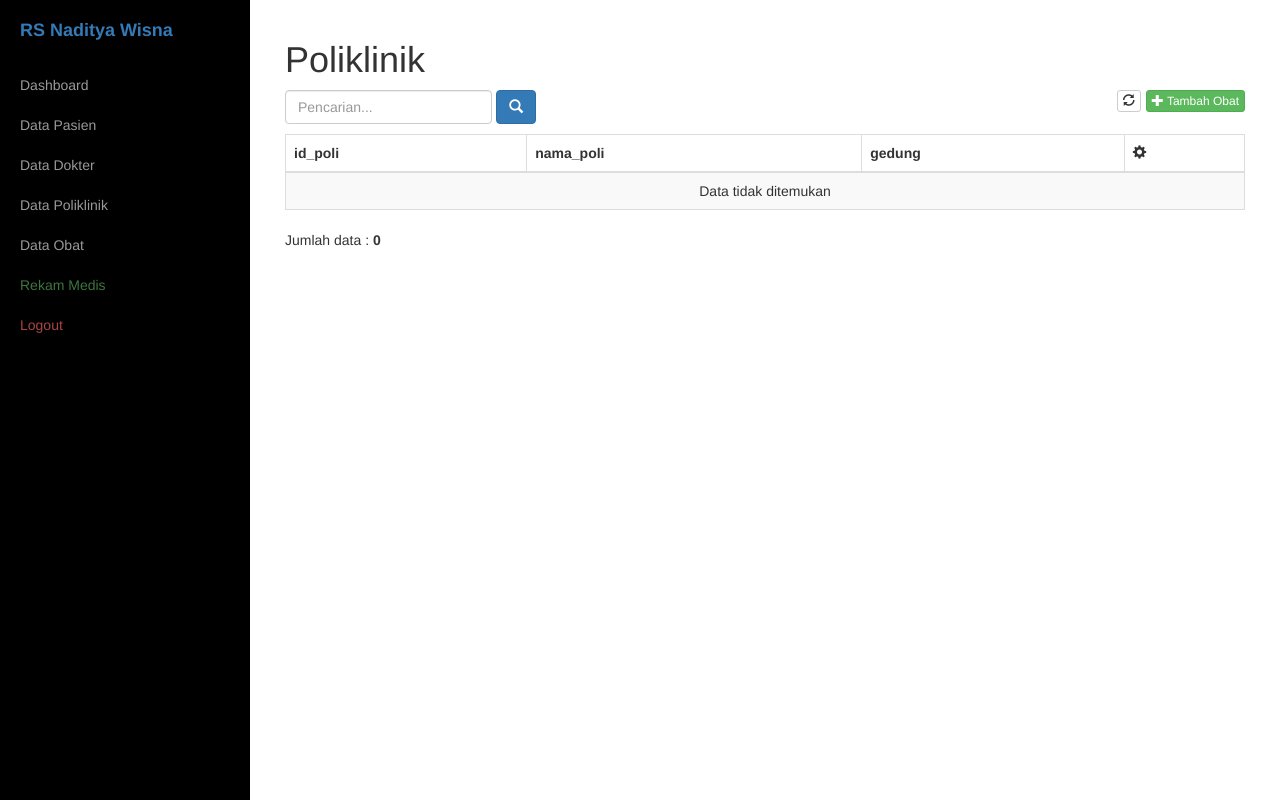
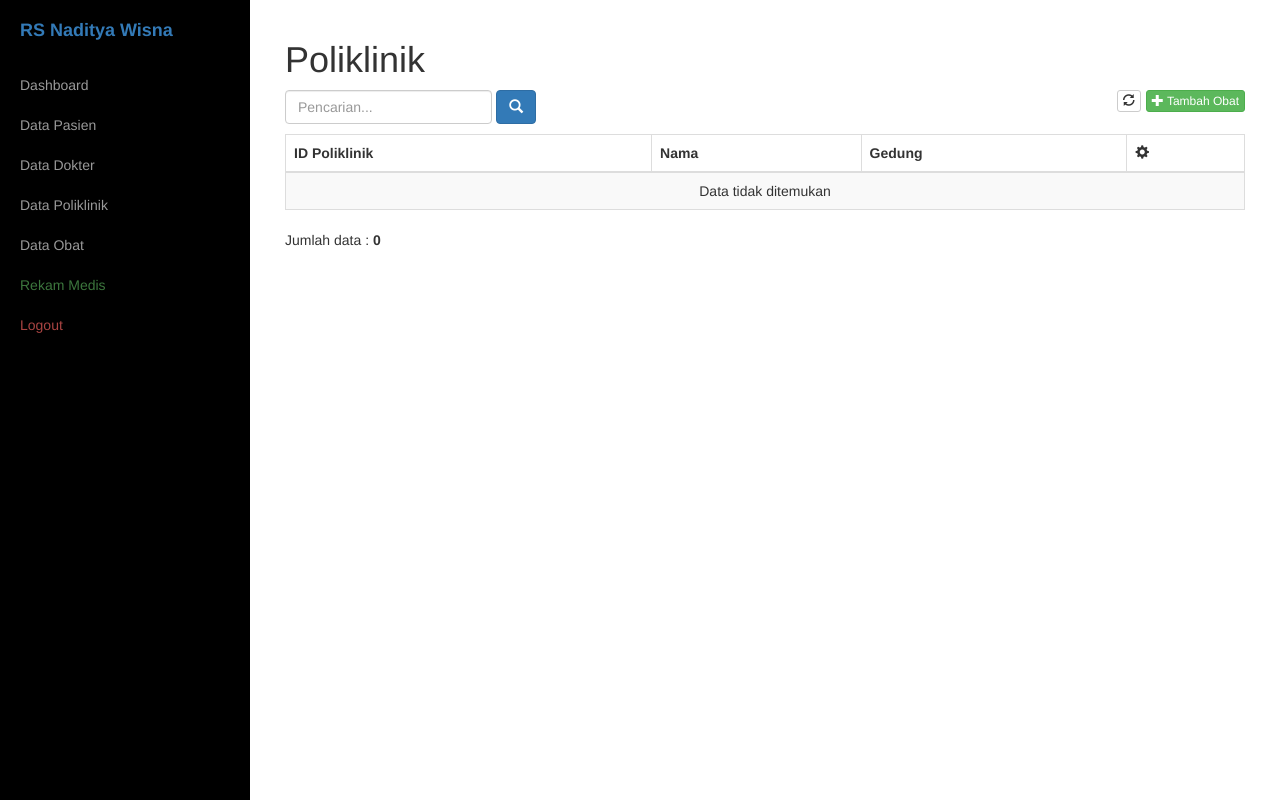
Before and after one commit to Danazzz/rekam_medis, a PHP site: page /Klp3_ProjectWeb/poliklinik/data.php in a window 1280 px wide. Run offline with PHP 8.4, Linux system fonts and the light colour scheme; a user stored in the database is signed in; data that the repository does not hold is empty.

Commit message:
ubah text pada line 25-27

```diff
--- a/poliklinik/data.php
+++ b/poliklinik/data.php
@@ -22,9 +22,9 @@
 			<table class="table table-bordered table-striped table-hover">
 				<thead>
 					<tr>
-						<th>id_poli</th>
-						<th>nama_poli</th>
-						<th>gedung</th>
+						<th>ID Poliklinik</th>
+						<th>Nama</th>
+						<th>Gedung</th>
 						<th><i class="glyphicon glyphicon-cog"></i></th>
 					</tr>
 				</thead>
@@ -60,7 +60,7 @@
 							$no = $posisi + 1;
 						}
 
-						$sql_obat = mysqli_query($con, $query) or die(mysqli_error($con));
+						$sql_obat = mysqli_query($con, $query) or die (mysqli_error($con));
 						if(mysqli_num_rows($sql_obat) > 0){
 							while($data = mysqli_fetch_array($sql_obat)){ ?>
 								<tr>
```
